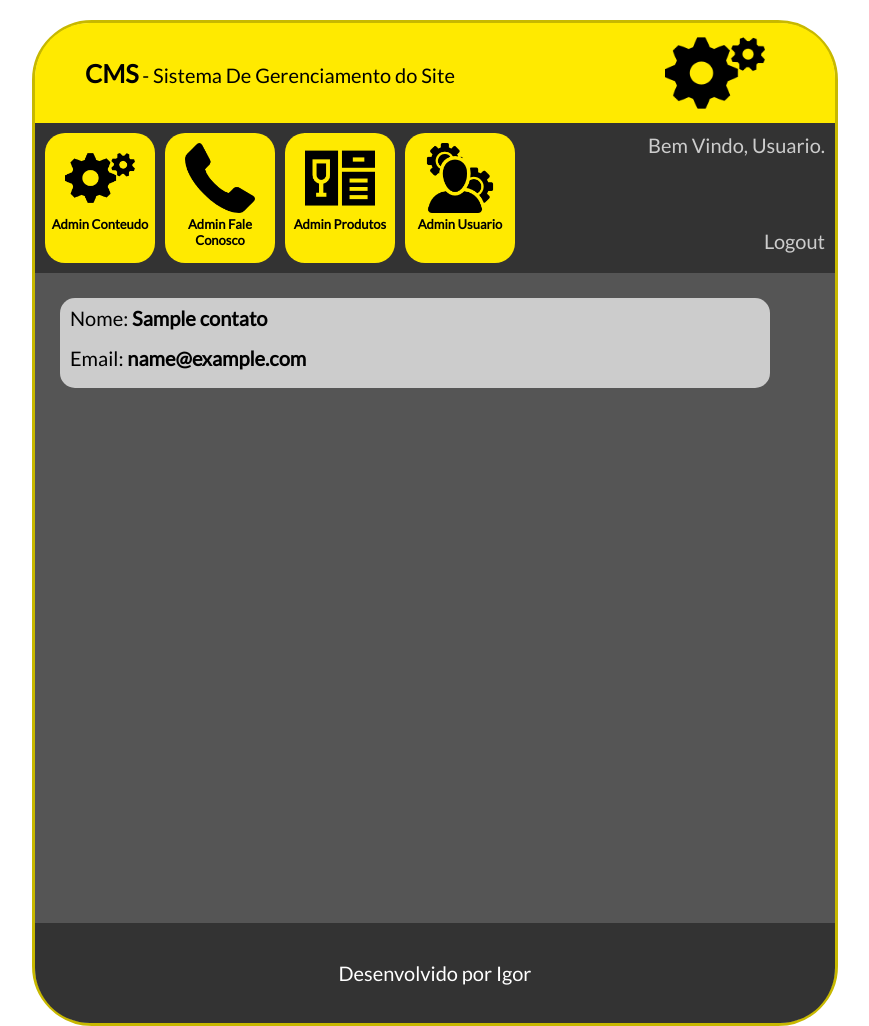
After one commit to igorfs10/Projetobanca, a PHP site: page /cms/faleconosco.php in a window 1280 px wide. The commit adds this page. Shown: the whole page, without its empty margins (205-1074 px from the left). Run offline with PHP 8.4, Linux system fonts and the light colour scheme; tables that the repository leaves empty or names only in its code hold one stand-in row (values such as "Sample post").

Commit message:
Tela fale conosco cms

```diff
--- a/cms/css/style.css
+++ b/cms/css/style.css
@@ -83,6 +83,7 @@
     padding-bottom: 10px;
     border-radius: 20px;
     transition: 0.2s;
+    color: #000000;
 }
 
 .caixaItem:hover{
@@ -148,6 +149,46 @@
     width: 100px;
 }
 
+.caixaContato{
+    height: 600px;
+    width: 750px;
+    overflow-y: auto;
+}
+
+.contato{
+    height: 90px;
+    width: 700px;
+    line-height: 40px;
+    padding-left: 10px;
+    margin-bottom: 10px;
+    background-color: #cccccc;
+    font-size: 20px;
+    border-radius: 15px;
+    transition: 0.2s;
+}
+
+.contato:hover{
+    width: 720px;
+    background-color: #ffff56;
+    font-weight: bold;
+    transition: 0.2s;
+}
+
+.direito{
+    float: right;
+    margin-right: 10px;
+    visibility: hidden;
+}
+
+.contato:hover > .direito{
+    visibility:visible;
+}
+
+.direito img{
+    height: 20px;
+    width: 20px;
+}
+
 #rodape{
     height: 100px;
     width: 800px;
--- /dev/null
+++ b/cms/db.php
@@ -0,0 +1,16 @@
+<?php
+    function selectBanco(){
+        $host = "localhost";
+        $database = "mydb";
+        $user = "root";
+        $password = "bcd127";
+
+        if(!$conexao = mysqli_connect($host, $user, $password, $database)){
+            echo("Erro na conexão com banco de dados.");
+        }
+
+        $sql = "SELECT * from tbl_contatos";
+
+        return mysqli_query($conexao, $sql);
+    }
+?>
--- /dev/null
+++ b/cms/faleconosco.php
@@ -0,0 +1,68 @@
+<?php
+include "db.php";
+
+$select = selectBanco();
+
+?>
+<!doctype html>
+<html lang="pt-br">
+	<head>
+        <link rel="stylesheet" type="text/css" href="css/style.css">
+		<meta charset="UTF-8">
+		<title>
+            CMS - Sistema De Gerenciamento De Site
+		</title>
+	</head>
+	<body>
+        <main id="caixaPrincipal">
+            <div id="caixaLogo">
+                <span class="textoGrande">CMS</span> - Sistema De Gerenciamento do Site
+                <div id="logo"><img src="icones/config.png"></div>
+            </div>
+            <div id="caixaOpcoes">
+                <a href="index.php">
+                    <div class="caixaItem">
+                        <img src="icones/config.png"><br>
+                        Admin Conteudo
+                    </div>
+                </a>
+                <a href="faleconosco.php">
+                    <div class="caixaItem">
+                        <img src="icones/contato.png"><br>
+                        Admin Fale Conosco
+                    </div>
+                </a>
+                <div class="caixaItem">
+                    <img src="icones/produtos.png"><br>
+                    Admin Produtos
+                </div>
+                <div class="caixaItem">
+                    <img src="icones/admin.png"><br>
+                    Admin Usuario
+                </div>
+                <div id="caixaUsuario">
+                    Bem Vindo, Usuario.<br><br><br><br>
+                    Logout
+                </div>
+            </div>
+            <div id="caixaConteudo">
+                <div class=caixaContato>
+                    <?php
+                    while($rsContatos = mysqli_fetch_array($select)){
+                    ?>
+                    <div class="contato">
+                        Nome: <span class="textoNegrito"><?php echo($rsContatos['nome'])?></span>
+                        <span class="direito"><img src="icones/zoom.png"></span>
+                        <br>
+                        Email: <span class="textoNegrito"><?php echo($rsContatos['email'])?></span>
+                        <span class="direito"><img src="icones/delete.png"></span>
+                    </div>
+                      <?php } ?>
+                </div>
+            </div>
+            <footer id="rodape">
+                Desenvolvido por Igor
+            </footer>
+        </main>
+    </body>
+</html>
--- a/cms/index.html
+++ b/cms/index.php
@@ -14,14 +14,18 @@
                 <div id="logo"><img src="icones/config.png"></div>
             </div>
             <div id="caixaOpcoes">
+                <a href="index.php">
                     <div class="caixaItem">
                         <img src="icones/config.png"><br>
                         Admin Conteudo
                     </div>
+                </a>
+                <a href="faleconosco.php">
                     <div class="caixaItem">
                         <img src="icones/contato.png"><br>
                         Admin Fale Conosco
                     </div>
+                </a>
                 <div class="caixaItem">
                     <img src="icones/produtos.png"><br>
                     Admin Produtos
```
Also changed, not shown: cms/fonts/Lato-Regular.ttf (added), cms/icones/delete.png (added), cms/icones/zoom.png (added). Lines whose indentation alone changed are shown as unchanged.
